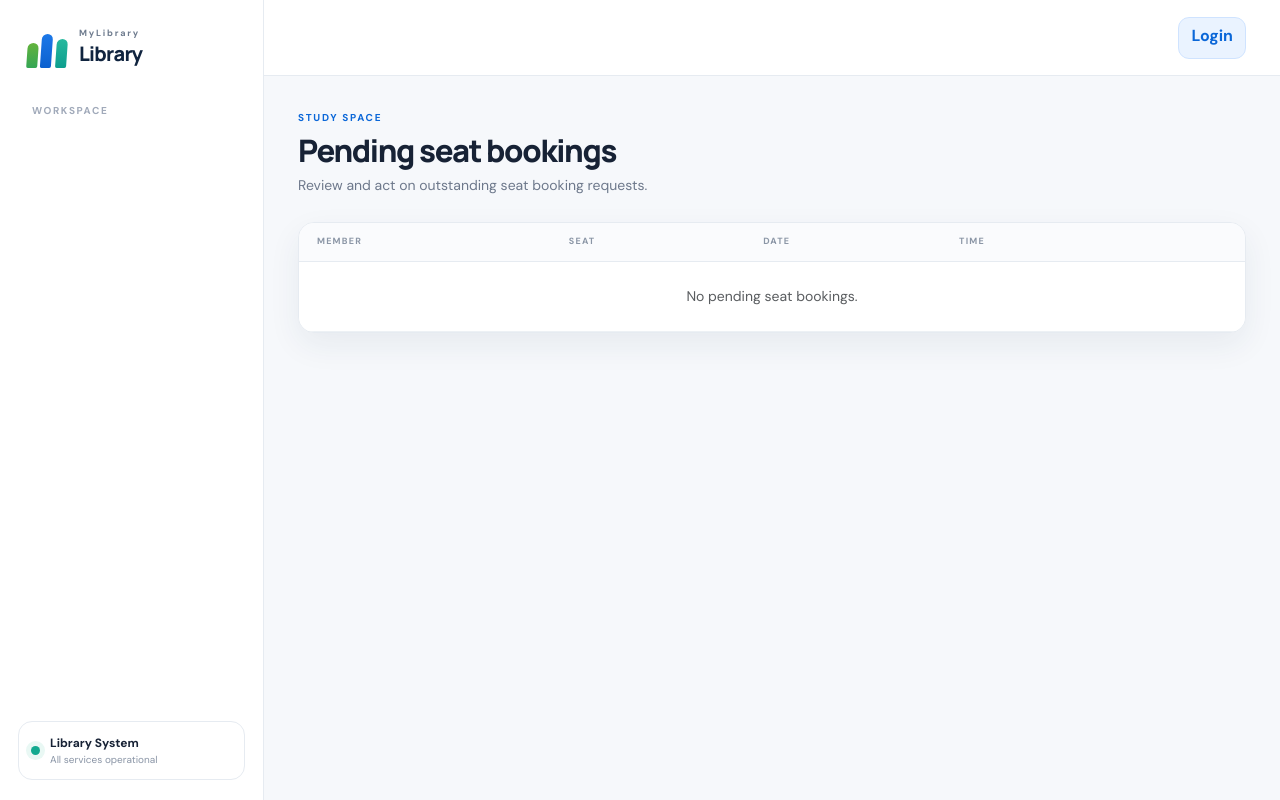
After one commit to sadeeshan21/MyLibrary, a Flask app: template app/templates/manage_seat_bookings.html in a window 1280 px wide. The commit adds this page. Run offline with Flask 3, Linux system fonts and the light colour scheme; the template is opened without the code that fills it, so the values that code supplies are empty.

Commit message:
added librarina approve seat feature

```diff
--- a/app/models/models.py
+++ b/app/models/models.py
@@ -137,7 +137,7 @@ class SeatBooking(db.Model):
     booking_date = db.Column(db.Date, nullable=False)
     start_time = db.Column(db.Time, nullable=False)
     end_time = db.Column(db.Time, nullable=False)
-    status = db.Column(db.Enum('confirmed', 'cancelled', 'no_show'), nullable=False, default='confirmed')
+    status = db.Column(db.Enum('pending', 'confirmed', 'cancelled', 'rejected', 'no_show'), nullable=False, default='pending')
     seat_seat_id = db.Column(db.Integer, db.ForeignKey('seat.seat_id'), nullable=False)
     user_user_id = db.Column(db.String(16), db.ForeignKey('user.user_id'), nullable=False)
 
--- a/app/templates/base.html
+++ b/app/templates/base.html
@@ -25,6 +25,9 @@
 
         {% if current_user.is_authenticated and current_user.role == 'librarian' %}
         <nav class="side-nav">
+            <a class="side-link {% if request.endpoint == 'librarian_bp.manage_seat_bookings' %}active{% endif %}" href="{{ url_for('librarian_bp.manage_seat_bookings') }}">
+                <i class="bi bi-calendar-check"></i><span>Seat Bookings</span>
+            </a>
             <a class="side-link {% if request.endpoint == 'librarian_bp.dashboard' %}active{% endif %}" href="{{ url_for('librarian_bp.dashboard') }}">
                 <i class="bi bi-grid-1x2-fill"></i><span>Dashboard</span>
             </a>
--- /dev/null
+++ b/app/templates/manage_seat_bookings.html
@@ -0,0 +1,50 @@
+{% extends "base.html" %}
+{% block title %}Seat Bookings · MyLibrary{% endblock %}
+{% block content %}
+
+<section class="page-heading">
+    <div>
+        <div class="eyebrow">STUDY SPACE</div>
+        <h1>Pending seat bookings</h1>
+        <p>Review and act on outstanding seat booking requests.</p>
+    </div>
+</section>
+
+<section class="panel p-0 overflow-hidden">
+    <div class="table-responsive">
+        <table class="table modern-table catalog-table align-middle mb-0">
+            <thead>
+                <tr><th>MEMBER</th><th>SEAT</th><th>DATE</th><th>TIME</th><th></th></tr>
+            </thead>
+            <tbody>
+                {% for b in bookings %}
+                <tr>
+                    <td>
+                        <div class="member-cell">
+                            <div class="table-avatar">{{ b.user.name[0] }}</div>
+                            <div><b>{{ b.user.name }}</b><span>{{ b.user.role|capitalize }}</span></div>
+                        </div>
+                    </td>
+                    <td><b>{{ b.seat.seat_number }}</b></td>
+                    <td>{{ b.booking_date.strftime('%d %b %Y') }}</td>
+                    <td>{{ b.start_time.strftime('%H:%M') }} - {{ b.end_time.strftime('%H:%M') }}</td>
+                    <td class="text-end">
+                        <div class="d-flex gap-2 justify-content-end">
+                            <form method="POST" action="{{ url_for('librarian_bp.approve_seat_booking_route', booking_id=b.booking_id) }}">
+                                <button type="submit" class="btn primary-btn btn-sm">Approve</button>
+                            </form>
+                            <form method="POST" action="{{ url_for('librarian_bp.reject_seat_booking_route', booking_id=b.booking_id) }}">
+                                <button type="submit" class="btn secondary-btn btn-sm">Reject</button>
+                            </form>
+                        </div>
+                    </td>
+                </tr>
+                {% else %}
+                <tr><td colspan="5" class="text-center text-muted py-4">No pending seat bookings.</td></tr>
+                {% endfor %}
+            </tbody>
+        </table>
+    </div>
+</section>
+
+{% endblock %}
```
Also changed, not shown: app/controllers/librarian_routes.py (+34 -1 lines), app/services/seat_service.py (+29 -2 lines), app/templates/my_seat_bookings.html (+9 -0 lines).
